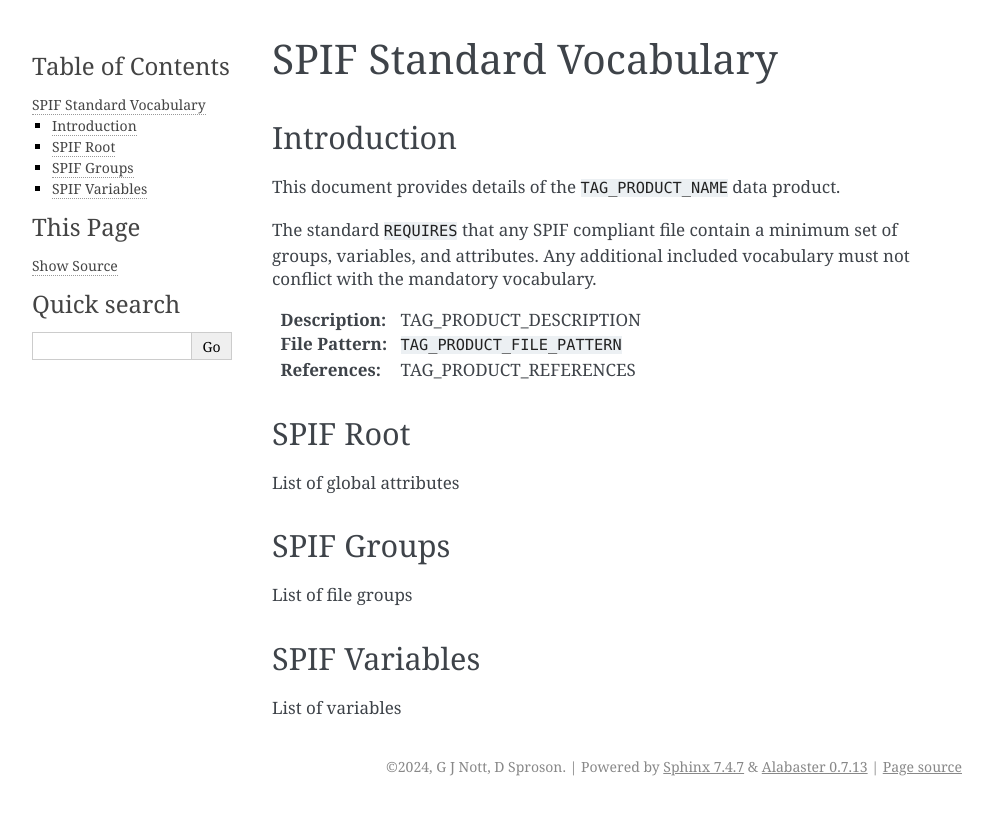
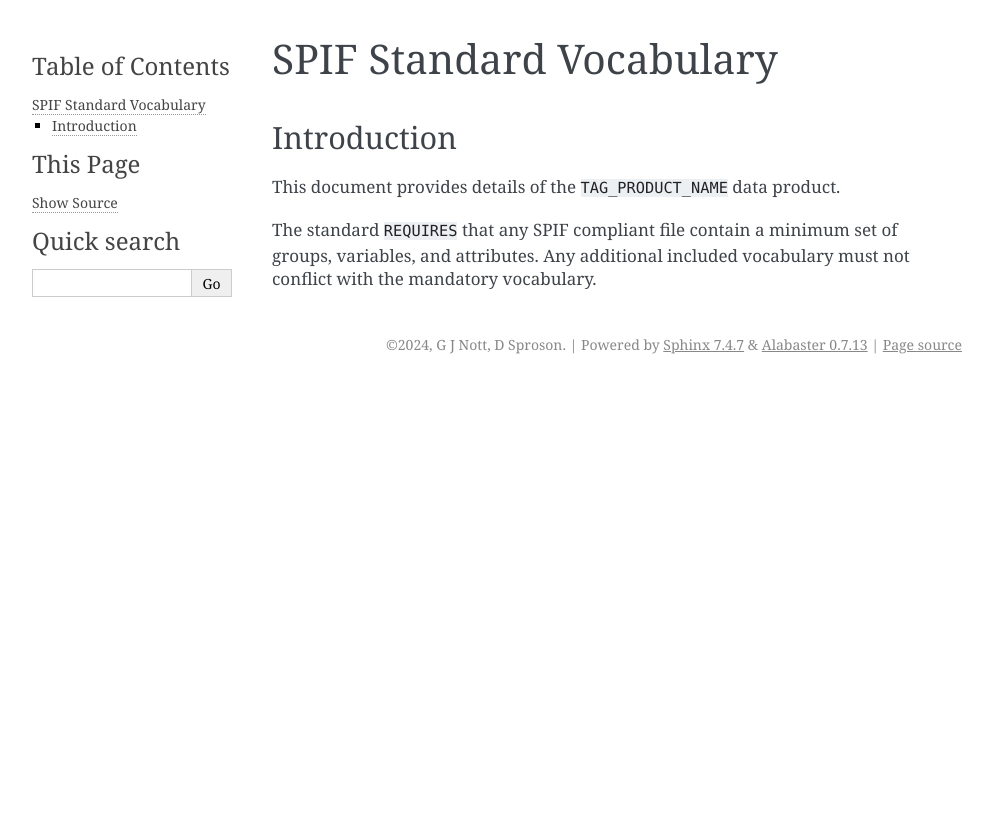
Before and after one commit to FAAM-146/spif, a Sphinx documentation site: the page built from docs/source/templates/vocabulary_template.rst, in a window 1280 px wide. Shown: the top 815 px of the page, without its empty margins (148-1141 px from the left). Built offline with Sphinx 7.4.7, drawn with Linux system fonts in a browser that asks for light colours; pages that are not in the unit, such as notebooks, are missing from menus; cross-references to code outside the pages are shown as plain code; the version number is read from the project's files by our own code.

Commit message:
Removed unrequired text

```diff
--- a/docs/source/templates/vocabulary_template.rst
+++ b/docs/source/templates/vocabulary_template.rst
@@ -17,31 +17,3 @@ This document provides details of the ``TAG_PRODUCT_NAME`` data product.
 The standard :rubic:`REQUIRES` that any SPIF compliant file contain a minimum
 set of groups, variables, and attributes. Any additional included vocabulary
 must not conflict with the mandatory vocabulary.
-
-:Description: TAG_PRODUCT_DESCRIPTION
-:File Pattern: ``TAG_PRODUCT_FILE_PATTERN``
-:References: TAG_PRODUCT_REFERENCES
-
-
-.. FileRoot_section
-=========
-SPIF Root
-=========
-
-List of global attributes
-
-
-.. Groups_section
-===========
-SPIF Groups
-===========
-
-List of file groups
-
-
-.. Variables_section
-==============
-SPIF Variables
-==============
-
-List of variables
```
Also changed, not shown: other parts of docs/source/templates/vocabulary_template.rst (+1 -1 lines).
